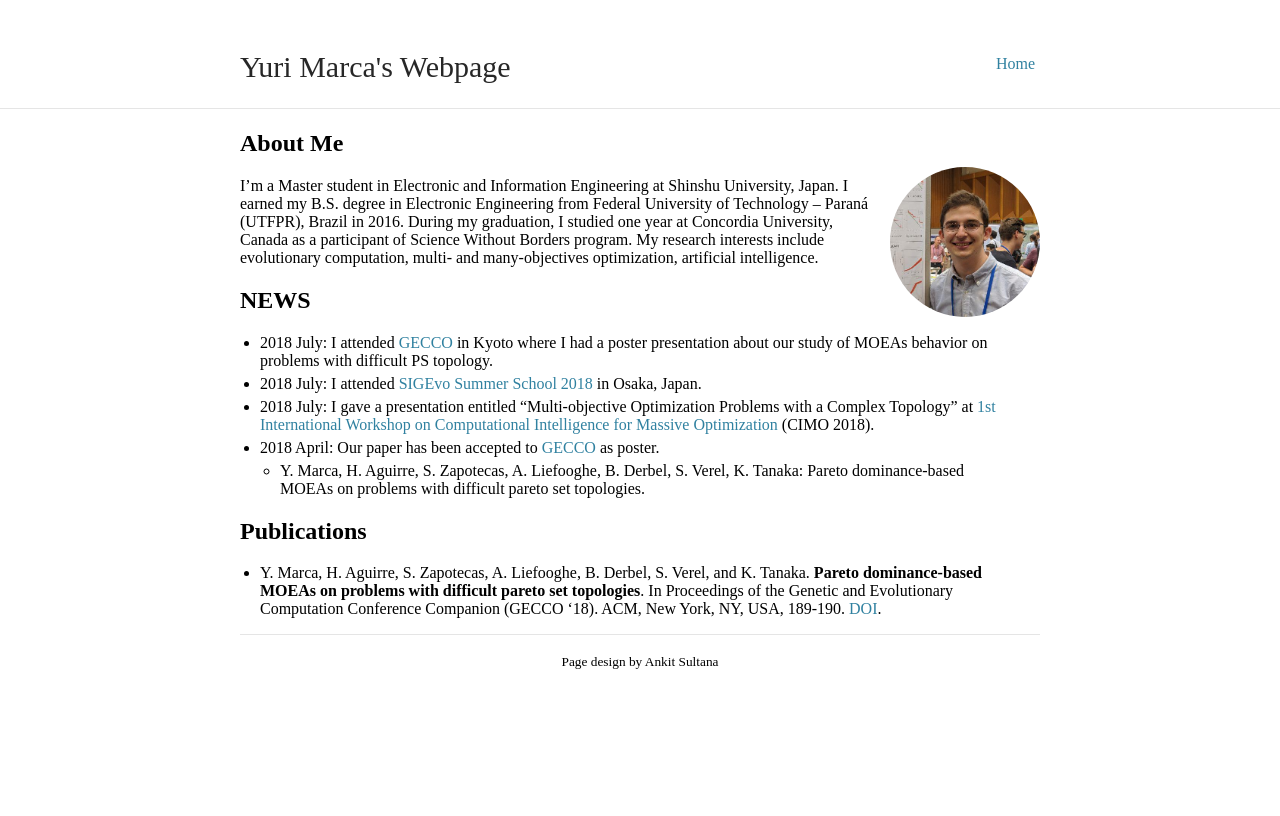
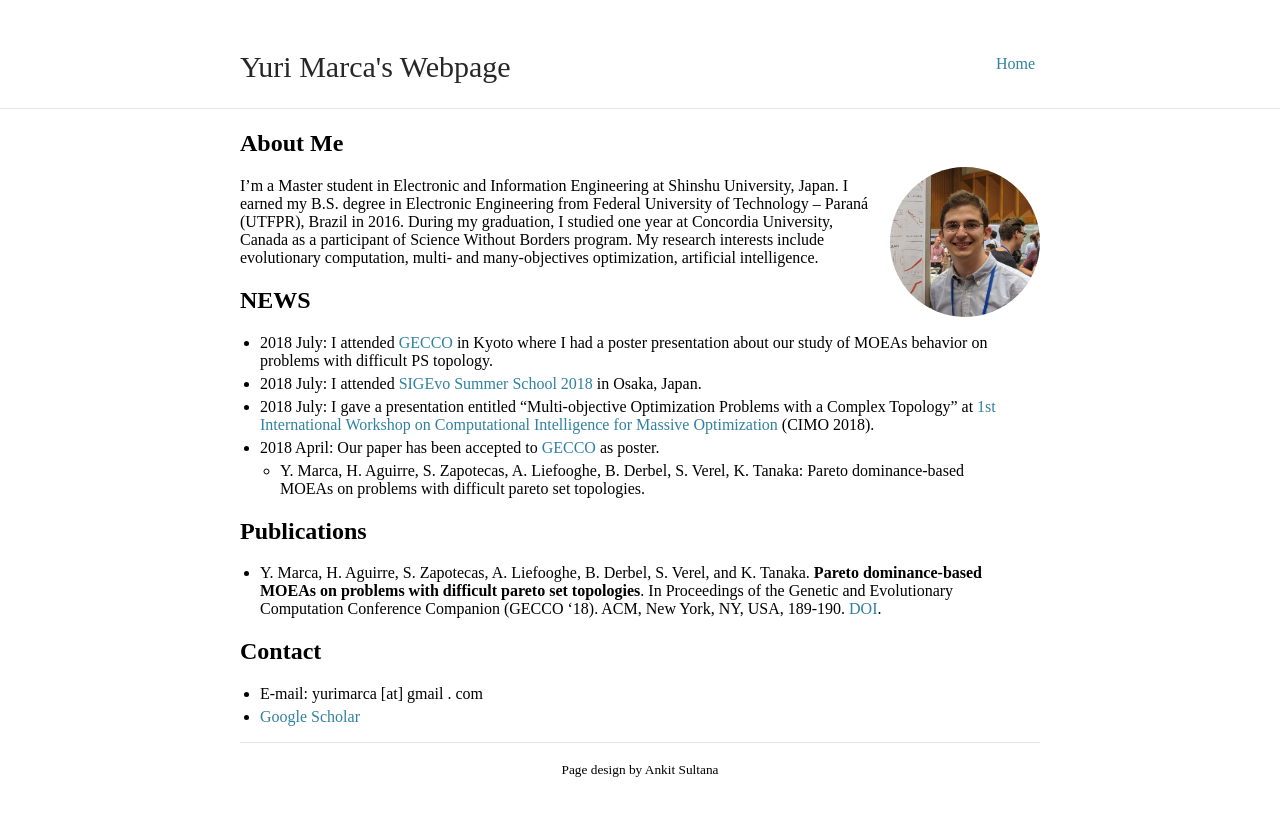
Before and after one commit to yurimarca/yurimarca.github.io, a Jekyll site: the page built from index.md, in a window 1280 px wide. Shown: the top 816 px of the page. Built offline with Jekyll 4.4.1, drawn with Linux system fonts in a browser that asks for light colours.

Commit message:
update index with contact

```diff
--- a/index.md
+++ b/index.md
@@ -20,3 +20,8 @@ I'm a Master student in Electronic and Information Engineering at Shinshu Univer
 ## Publications
 
 *  Y. Marca, H. Aguirre, S. Zapotecas, A. Liefooghe, B. Derbel, S. Verel, and K. Tanaka. **Pareto dominance-based MOEAs on problems with difficult pareto set topologies**. In Proceedings of the Genetic and Evolutionary Computation Conference Companion (GECCO '18). ACM, New York, NY, USA, 189-190. [DOI](https://doi.org/10.1145/3205651.3205746).
+
+## Contact
+
+* E-mail: yurimarca [at] gmail . com
+* [Google Scholar](https://scholar.google.com/citations?user=YBoCAToAAAAJ&hl=en)
```
